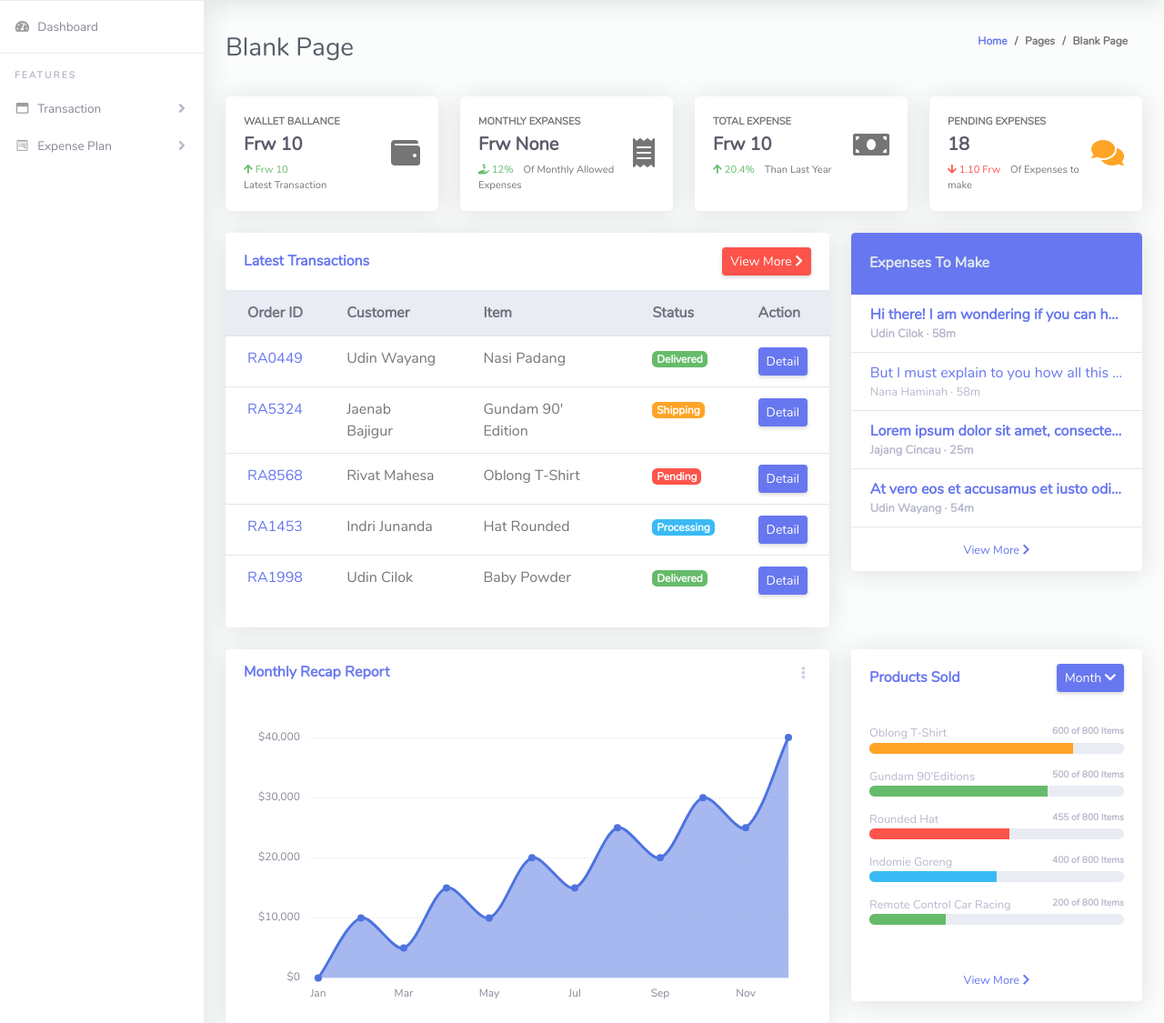
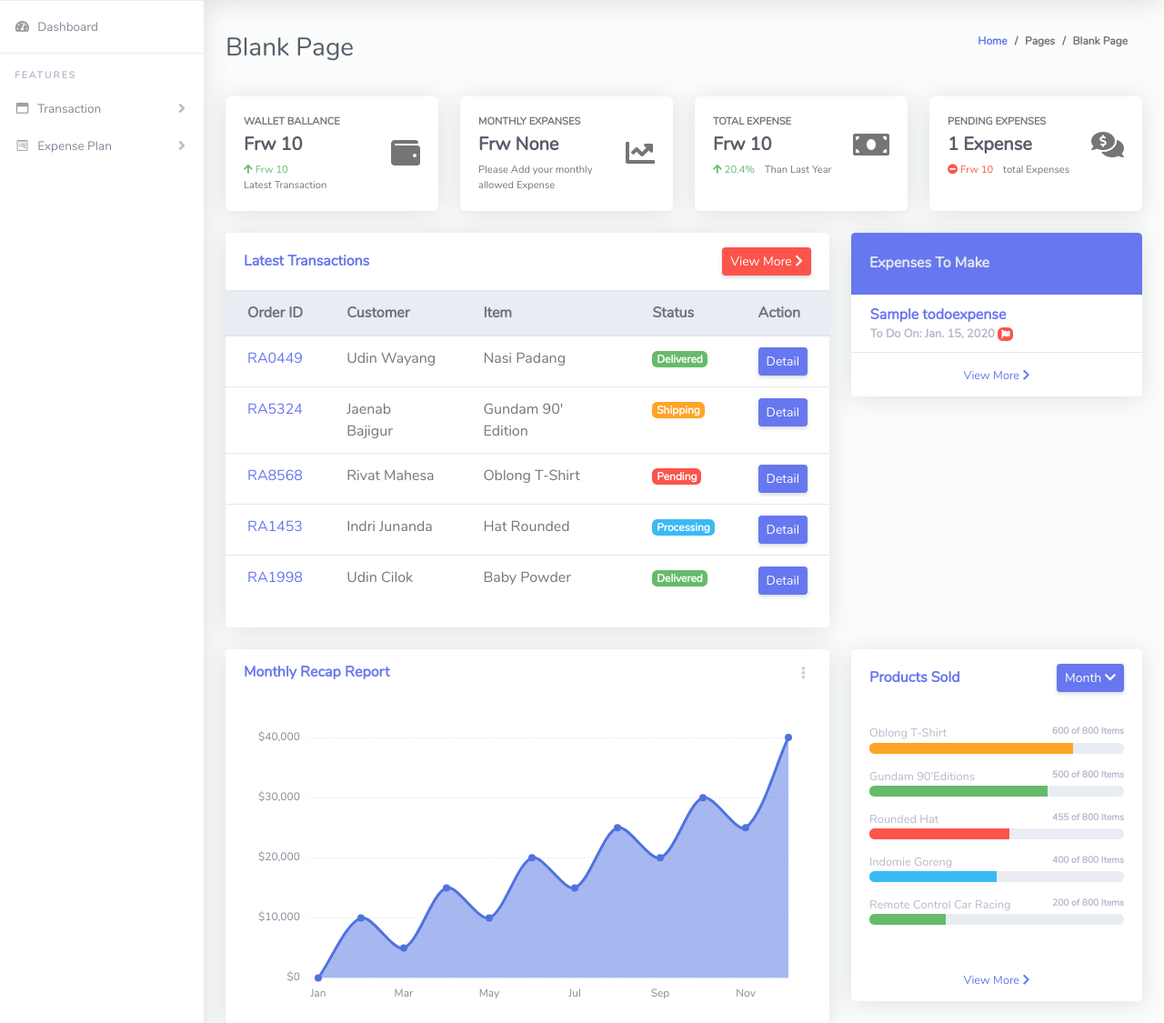
Before and after one commit to danielerat/Expense_Tracker, a Django app: template expenses/templates/expenses/index.html in a window 1280 px wide. Shown: the part 70-1195 px from the top of the page at 91% size. Run offline with Django 4.2, Linux system fonts and the light colour scheme; tables that the repository leaves empty hold one stand-in row (values such as "Sample post"); the template is opened without the code that fills it: values that come from a table or form of the project are taken from there, most other values are stand-ins (such as "Sample title", 1, 10 or a date in 2020); some libraries are stand-ins or nearby versions.

Commit message:
Adding list of expenses, and wallet data on the dashboard

```diff
--- a/expenses/admin.py
+++ b/expenses/admin.py
@@ -1,7 +1,8 @@
 from django.contrib import admin
-from .models import TopUpTransaction, Wallet, Expense,ToDoExpense
+from .models import TopUpTransaction,AllowedExpense, Wallet, Expense,ToDoExpense
 
 # Register your models here.
+admin.site.register(AllowedExpense)
 admin.site.register(TopUpTransaction)
 admin.site.register(Wallet)
 admin.site.register(Expense)
--- a/expenses/models.py
+++ b/expenses/models.py
@@ -40,10 +40,39 @@
         return expenses['amount__sum']
 
     @property
+    def get_allowed_Expense(self):
+        expenses = self.owner.expense_set.all().aggregate(Sum('amount'))
+        return expenses['amount__sum'] @ property
+
+    @property
     def get_all_expenses(self):
         month = now().month
         expenses = self.owner.expense_set.all().aggregate(Sum('amount'))
         return expenses['amount__sum']
+
+    @property
+    def get_expense_percentage(self):
+        allowed = self.owner.allowedexpense.max_expense
+        monthly = self.monthly_expenses
+        percentage = monthly / allowed * 100
+        return percentage
+
+    @property
+    def get_pending_expenses(self):
+        pending = self.owner.todoexpense_set.all()
+        total = pending.aggregate(Sum('amount'))
+        count = pending.count()
+        return {'count': count, 'pending': pending, 'total': total}
+
+
+class AllowedExpense(models.Model):
+    owner = models.OneToOneField(Profile, on_delete=models.CASCADE, null=True, blank=True)
+    max_expense = models.DecimalField(decimal_places=3, max_digits=15, null=True, blank=False,
+                                      validators=[MinValueValidator(Decimal('0.01'))])
+    created = models.DateTimeField(auto_now=True)
+
+    def __str__(self):
+        return str(self.owner) + ' :(' + str(self.max_expense) + ')'
 
 
 class Expense(models.Model):
@@ -75,19 +104,19 @@
 
 class ToDoExpense(models.Model):
     PRIORITY_TYPE = [
-        (1, 'Hign'),
-        (2, 'Moderate'),
-        (3, 'Low'),
+        ('danger', 'High'),
+        ('warning', 'Moderate'),
+        ('info', 'Low'),
     ]
     owner = models.ForeignKey(Profile, on_delete=models.CASCADE, null=False, blank=False)
     title = models.CharField(max_length=255)
     description = models.TextField(blank=True, null=True)
     amount = models.DecimalField(decimal_places=3, max_digits=15, null=False, blank=False)
-    date_expected = models.DateTimeField(null=True, blank=True)
-    priority = models.PositiveSmallIntegerField(choices=PRIORITY_TYPE, blank=False, null=False, default=3)
+    date_expected = models.DateField(default=now, null=False, blank=False)
+    priority = models.CharField(max_length=10,choices=PRIORITY_TYPE, blank=False, null=False, default='warning')
     completed = models.BooleanField(blank=False, null=False, default=False)
     created = models.DateTimeField(auto_now_add=True)
     id = models.UUIDField(default=uuid.uuid4, unique=True, primary_key=True, editable=False)
 
     def __str__(self):
-        return self.owner.username + '(-' + str(self.amount) + ') On ' + str(self.date_expected.date())
+        return self.owner.username + '(-' + str(self.amount) + ') On ' + str(self.date_expected)
--- a/expenses/templates/expenses/index.html
+++ b/expenses/templates/expenses/index.html
@@ -34,13 +34,19 @@
                             <div class="text-xs font-weight-bold text-uppercase mb-1">Monthly Expanses</div>
                             <div class="h5 mb-0 font-weight-bold text-gray-800">Frw {{ wallet.monthly_expenses|intcomma}}</div>
                             <div class="mt-2 mb-0 text-muted text-xs">
-                                                <span class="text-success mr-2"><i class="fas fa-hand-holding-usd"></i>
-                                                    12%</span>
-                                <span>Of Monthly Allowed Expenses</span>
+
+                                {% if user.profile.allowedexpense %}
+
+                                <span class="text-danger mr-2"><i class="fas fa-hand-holding-usd"></i>
+                                                    {{ wallet.get_expense_percentage|floatformat:2   }} %</span>
+                                <span>of Rwf {{ user.profile.allowedexpense.max_expense|floatformat:0|intcomma }}</span>
+                                    {% else %}
+                                     <span>Please Add your monthly allowed Expense</span>
+                        {% endif %}
                             </div>
                         </div>
                         <div class="col-auto">
-                            <i class="fas fa-receipt  fa-2x"></i>
+                            <i class="fas fa-chart-line fa-2x"></i>
                         </div>
                     </div>
                 </div>
@@ -76,15 +82,15 @@
                         <div class="col mr-2">
                             <div class="text-xs font-weight-bold text-uppercase mb-1">Pending Expenses
                             </div>
-                            <div class="h5 mb-0 font-weight-bold text-gray-800">18</div>
+                            <div class="h5 mb-0 font-weight-bold text-gray-800">{{wallet.get_pending_expenses.count}} Expense{{ wallet.get_pending_expenses.count|pluralize }}</div>
                             <div class="mt-2 mb-0 text-muted text-xs">
-                                                <span class="text-danger mr-2"><i class="fas fa-arrow-down"></i>
-                                                    1.10 Frw</span>
-                                <span>Of Expenses to make</span>
+                                                <span class="text-danger mr-2"><i class="fas fa-minus-circle"></i>
+                                                    Frw {{wallet.get_pending_expenses.total.amount__sum|intcomma }}</span>
+                                <span>total Expenses</span>
                             </div>
                         </div>
                         <div class="col-auto">
-                            <i class="fas fa-comments fa-2x text-warning"></i>
+                                <i class="fas fa-2x fa-comments-dollar"></i>
                         </div>
                     </div>
                 </div>
@@ -162,46 +168,20 @@
                     <h6 class="m-0 font-weight-bold text-light">Expenses To Make</h6>
                 </div>
                 <div>
+                    {% for pending in wallet.get_pending_expenses.pending %}
                     <div class="customer-message align-items-center">
                         <a class="font-weight-bold" href="#">
-                            <div class="text-truncate message-title">Hi there! I am wondering if you can
-                                help me with a
-                                problem I've been having.
+                            <div class="text-truncate message-title">{{ pending.title }}
                             </div>
-                            <div class="small text-gray-500 message-time font-weight-bold">Udin Cilok ·
-                                58m
+                            <div class="small text-gray-500 message-time font-weight-bold">
+                                To Do On: {{ pending.date_expected }}
+
+                                <span class="badge badge-{{ pending.priority }}"><i class="fas fa-flag"></i> </span>
                             </div>
                         </a>
                     </div>
-                    <div class="customer-message align-items-center">
-                        <a href="#">
-                            <div class="text-truncate message-title">But I must explain to you how all
-                                this mistaken idea
-                            </div>
-                            <div class="small text-gray-500 message-time">Nana Haminah · 58m</div>
-                        </a>
-                    </div>
-                    <div class="customer-message align-items-center">
-                        <a class="font-weight-bold" href="#">
-                            <div class="text-truncate message-title">Lorem ipsum dolor sit amet,
-                                consectetur adipiscing elit
-                            </div>
-                            <div class="small text-gray-500 message-time font-weight-bold">Jajang Cincau
-                                · 25m
-                            </div>
-                        </a>
-                    </div>
-                    <div class="customer-message align-items-center">
-                        <a class="font-weight-bold" href="#">
-                            <div class="text-truncate message-title">At vero eos et accusamus et iusto
-                                odio dignissimos
-                                ducimus qui blanditiis
-                            </div>
-                            <div class="small text-gray-500 message-time font-weight-bold">Udin Wayang ·
-                                54m
-                            </div>
-                        </a>
-                    </div>
+                    {% endfor %}
+
                     <div class="card-footer text-center">
                         <a class="m-0 small text-primary card-link" href="#">View More <i
                                 class="fas fa-chevron-right"></i></a>
--- a/expenses/views.py
+++ b/expenses/views.py
@@ -2,6 +2,7 @@
 from django.shortcuts import render
 from django.views.generic import DetailView
 from .models import Expense
+
 
 @login_required(login_url='login')
 def home(request):
--- a/templates/navigation.html
+++ b/templates/navigation.html
@@ -107,12 +107,15 @@
     <div id="content-wrapper" class="d-flex flex-column">
         <div id="content">
             <!-- Top Bar -->
+
             <nav class="navbar navbar-expand navbar-light bg-navbar topbar mb-4 static-top">
+
                 <button id="sidebarToggleTop" class="btn btn-link rounded-circle mr-3">
                     <i class="fa fa-bars"></i>
                 </button>
                 <ul class="navbar-nav ml-auto">
                     <li class="nav-item dropdown no-arrow">
+
                         <a class="nav-link dropdown-toggle" href="#" id="searchDropdown" role="button"
                            data-toggle="dropdown"
                            aria-haspopup="true" aria-expanded="false">
```
Also changed, not shown: expenses/templates/expenses/pending_expenses_list.html (added), 1 other file.
